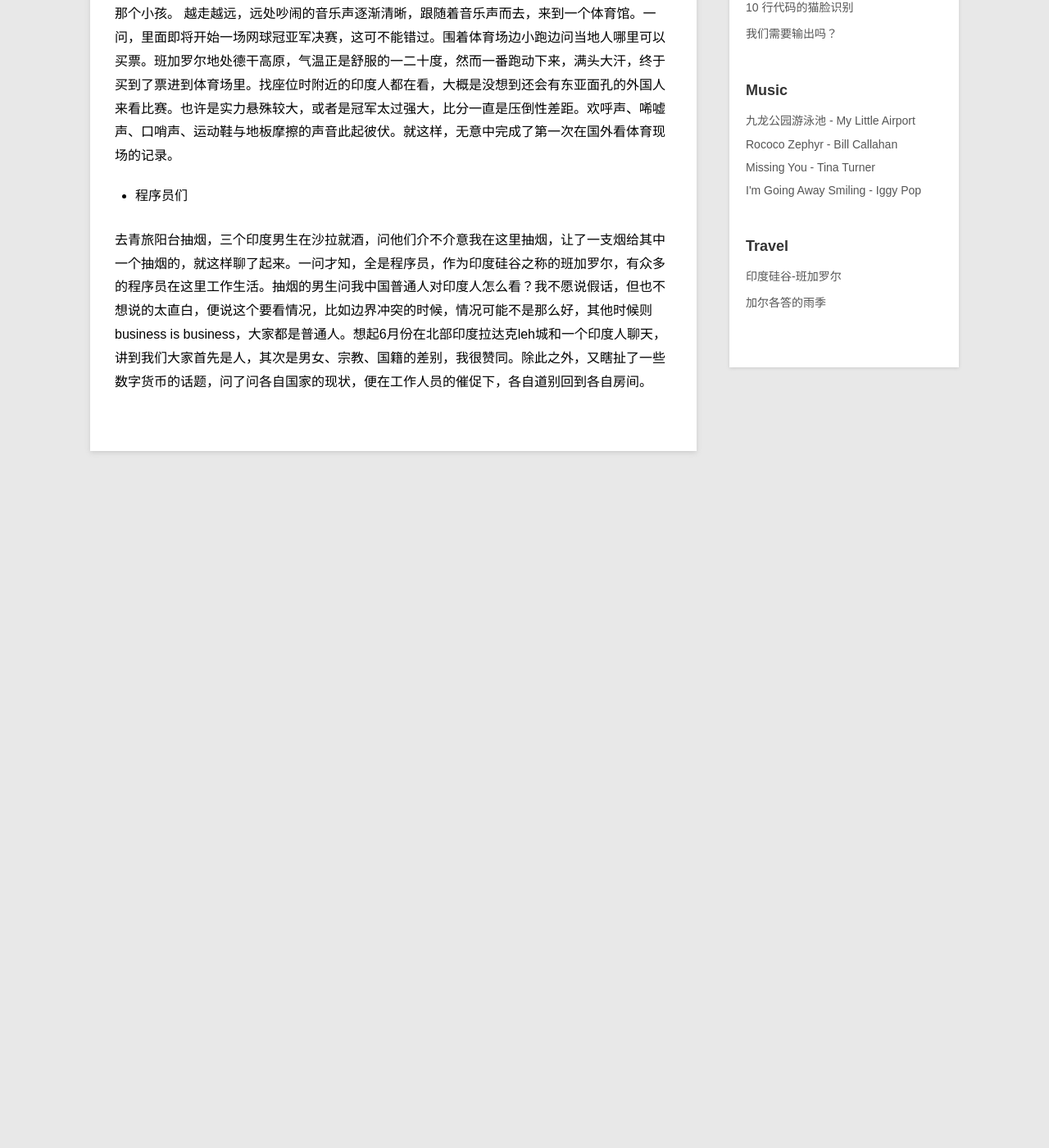
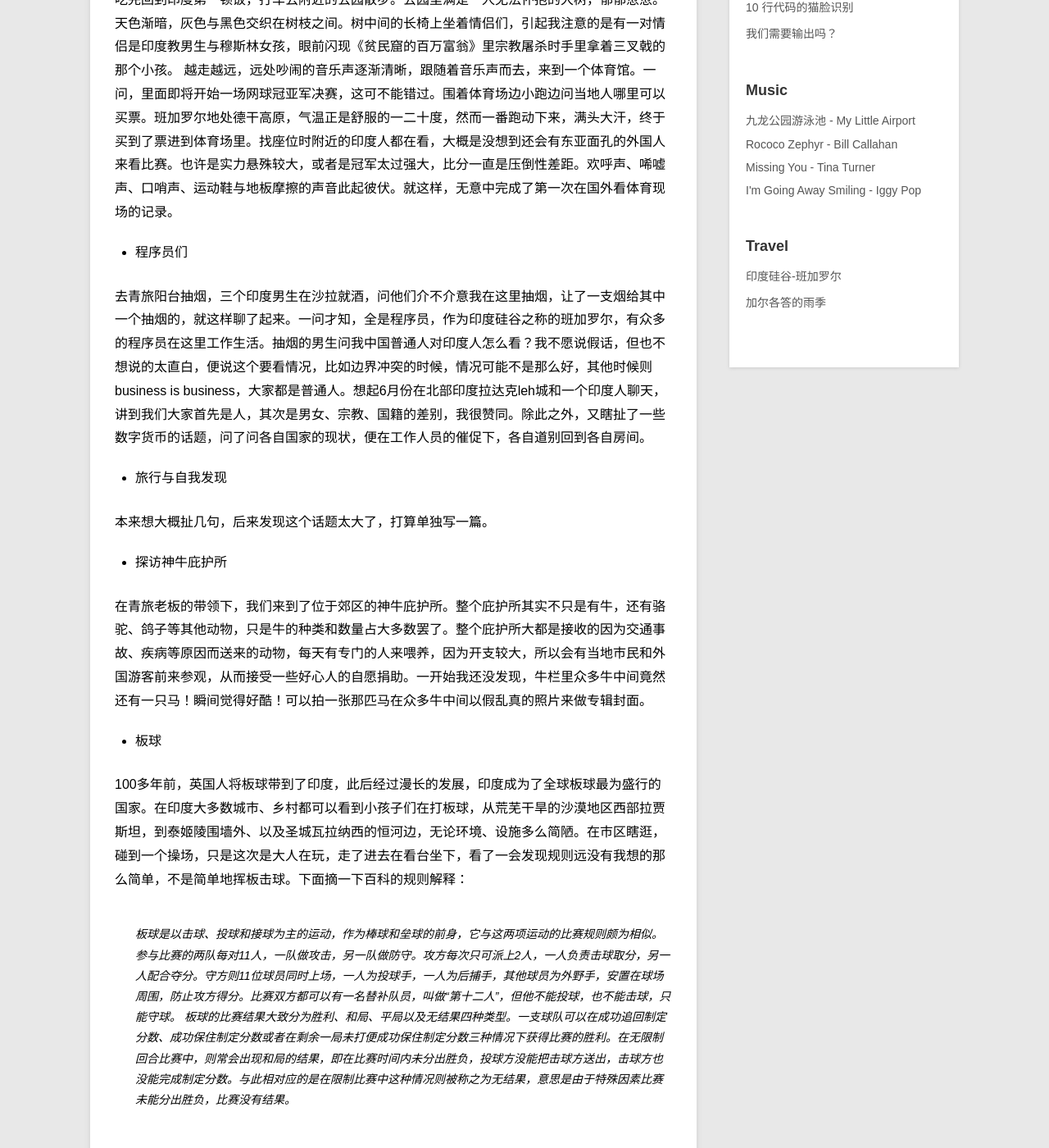
Before and after one commit to JounyWang/JounyWang.github.io, a Jekyll site: the page built from _posts/travel/2018-11-18-Bangalore.md, in a window 1280 px wide and 1400 px high, scrolled down 372 px. Shown: the whole window at 82% size. Built offline with Jekyll 4.4.1, drawn with Linux system fonts in a browser that asks for light colours; Markdown is read by kramdown in place of the engine named in the settings; comment, search, counter and statistics services are not loaded; before the commit the page ends 1002 px from its top, so only the background shows below that; some of the changed text lies outside the part shown.

Commit message:
Update _posts/travel/2018-11-18-Bangalore.md

```diff
--- a/_posts/travel/2018-11-18-Bangalore.md
+++ b/_posts/travel/2018-11-18-Bangalore.md
@@ -4,6 +4,8 @@ title:      印度硅谷-班加罗尔
 category: travel
 description:
 ---
+https://music.163.com/song/media/outer/url?id=27231875.mp3
+
  - 公园与网球比赛
 
 吃完回到印度第一顿饭，打车去附近的公园散步。公园里满是一人无法怀抱的大树，郁郁葱葱。天色渐暗，灰色与黑色交织在树枝之间。树中间的长椅上坐着情侣们，引起我注意的是有一对情侣是印度教男生与穆斯林女孩，眼前闪现《贫民窟的百万富翁》里宗教屠杀时手里拿着三叉戟的那个小孩。
@@ -12,3 +14,17 @@ description:
  - 程序员们
 
 去青旅阳台抽烟，三个印度男生在沙拉就酒，问他们介不介意我在这里抽烟，让了一支烟给其中一个抽烟的，就这样聊了起来。一问才知，全是程序员，作为印度硅谷之称的班加罗尔，有众多的程序员在这里工作生活。抽烟的男生问我中国普通人对印度人怎么看？我不愿说假话，但也不想说的太直白，便说这个要看情况，比如边界冲突的时候，情况可能不是那么好，其他时候则business is business，大家都是普通人。想起6月份在北部印度拉达克leh城和一个印度人聊天，讲到我们大家首先是人，其次是男女、宗教、国籍的差别，我很赞同。除此之外，又瞎扯了一些数字货币的话题，问了问各自国家的现状，便在工作人员的催促下，各自道别回到各自房间。
+
+ - 旅行与自我发现
+
+本来想大概扯几句，后来发现这个话题太大了，打算单独写一篇。
+
+ - 探访神牛庇护所
+
+在青旅老板的带领下，我们来到了位于郊区的神牛庇护所。整个庇护所其实不只是有牛，还有骆驼、鸽子等其他动物，只是牛的种类和数量占大多数罢了。整个庇护所大都是接收的因为交通事故、疾病等原因而送来的动物，每天有专门的人来喂养，因为开支较大，所以会有当地市民和外国游客前来参观，从而接受一些好心人的自愿捐助。一开始我还没发现，牛栏里众多牛中间竟然还有一只马！瞬间觉得好酷！可以拍一张那匹马在众多牛中间以假乱真的照片来做专辑封面。
+
+ - 板球
+
+100多年前，英国人将板球带到了印度，此后经过漫长的发展，印度成为了全球板球最为盛行的国家。在印度大多数城市、乡村都可以看到小孩子们在打板球，从荒芜干旱的沙漠地区西部拉贾斯坦，到泰姬陵围墙外、以及圣城瓦拉纳西的恒河边，无论环境、设施多么简陋。在市区瞎逛，碰到一个操场，只是这次是大人在玩，走了进去在看台坐下，看了一会发现规则远没有我想的那么简单，不是简单地挥板击球。下面摘一下百科的规则解释：
+
+>板球是以击球、投球和接球为主的运动，作为棒球和垒球的前身，它与这两项运动的比赛规则颇为相似。参与比赛的两队每对11人，一队做攻击，另一队做防守。攻方每次只可派上2人，一人负责击球取分，另一人配合夺分。守方则11位球员同时上场，一人为投球手，一人为后捕手，其他球员为外野手，安置在球场周围，防止攻方得分。比赛双方都可以有一名替补队员，叫做“第十二人”，但他不能投球，也不能击球，只能守球。 板球的比赛结果大致分为胜利、和局、平局以及无结果四种类型。一支球队可以在成功追回制定分数、成功保住制定分数或者在剩余一局未打便成功保住制定分数三种情况下获得比赛的胜利。在无限制回合比赛中，则常会出现和局的结果，即在比赛时间内未分出胜负，投球方没能把击球方送出，击球方也没能完成制定分数。与此相对应的是在限制比赛中这种情况则被称之为无结果，意思是由于特殊因素比赛未能分出胜负，比赛没有结果。
```
